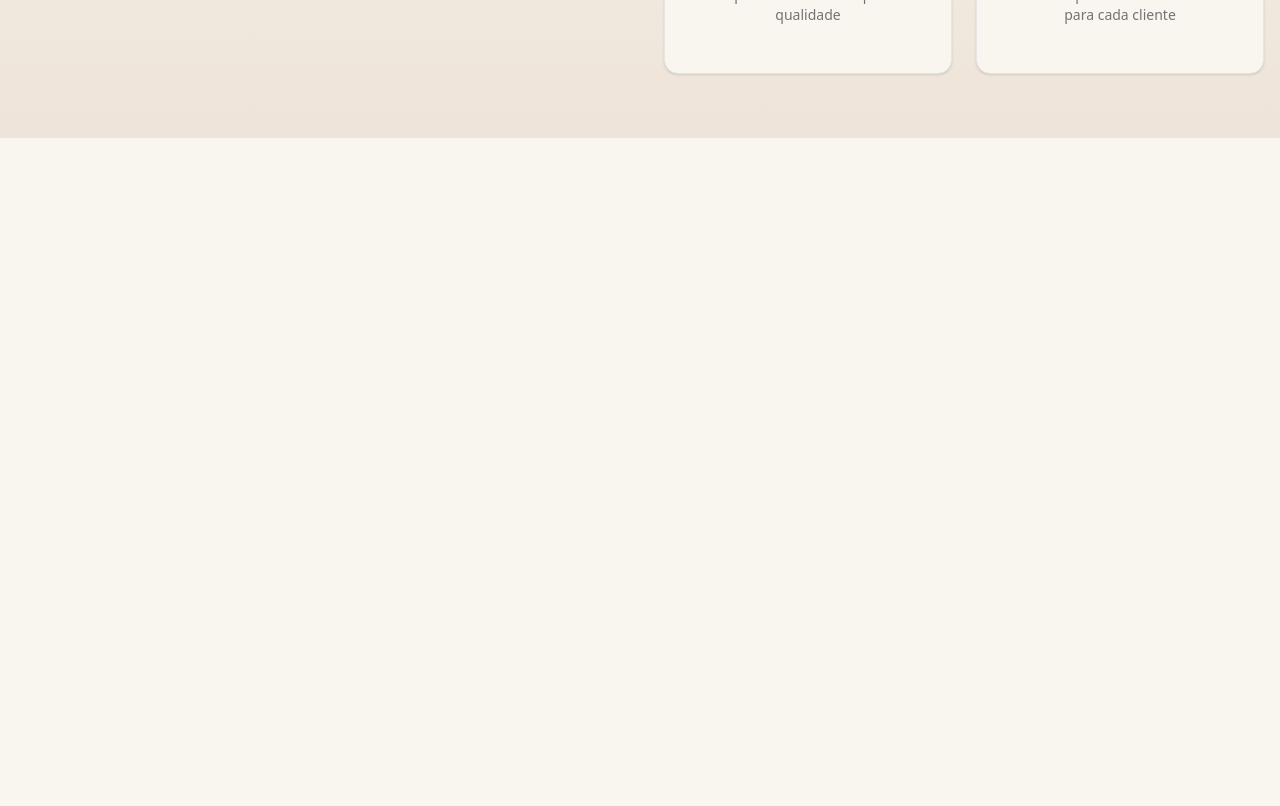
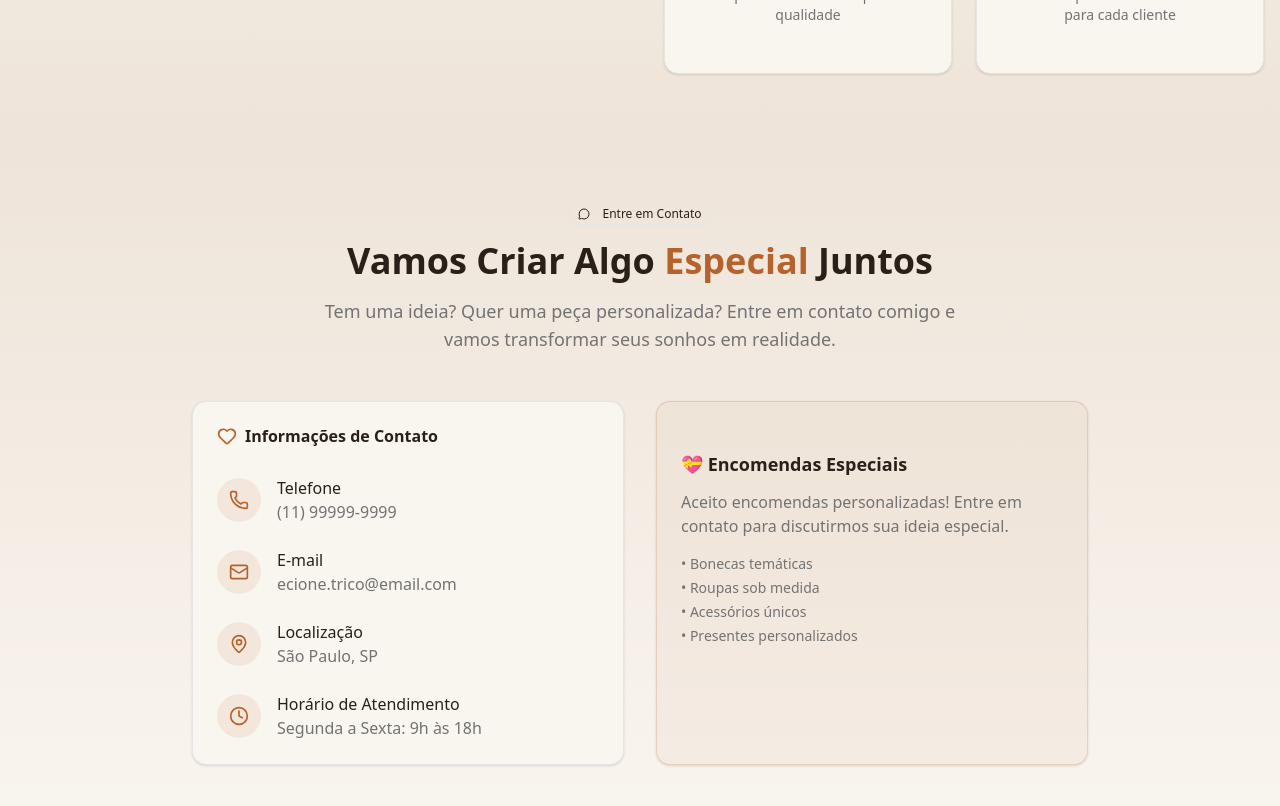
Before and after one commit to Faccin27/entre-pontos-trico, a Next.js app: page / in a window 1280 px wide. Shown: the part 2180-2986 px from the top of the page. Before the commit the page ends 2318 px from the top, so only its background shows below. Built offline with nearby package versions, Linux system fonts and the light colour scheme.

Commit message:
feat: created contact section

```diff
--- a/src/app/page.tsx
+++ b/src/app/page.tsx
@@ -1,4 +1,5 @@
 import About from "@/components/about";
+import Contact from "@/components/contact";
 import Header from "@/components/header";
 import Hero from "@/components/hero";
 import Portfolio from "@/components/portfolio";
@@ -10,6 +11,7 @@ export default function Home() {
       <Hero />
       <Portfolio />
       <About />
+      <Contact />
     </div>
   )
 }
--- /dev/null
+++ b/src/components/contact.tsx
@@ -0,0 +1,97 @@
+import { Card, CardContent, CardHeader, CardTitle } from "@/components/ui/card";
+import { Badge } from "@/components/ui/badge";
+import { Phone, Mail, MessageCircle, MapPin, Clock, Heart } from "lucide-react";
+
+const Contact = () => {
+  return (
+    <section className="py-16 bg-gradient-to-b from-wood-light to-background">
+      <div className="container mx-auto px-4">
+        <div className="text-center mb-12">
+          <Badge variant="outline" className="mb-4">
+            <MessageCircle className="h-4 w-4 mr-2" />
+            Entre em Contato
+          </Badge>
+          <h2 className="text-3xl md:text-4xl font-bold text-foreground mb-4">
+            Vamos Criar Algo <span className="text-primary">Especial</span> Juntos
+          </h2>
+          <p className="text-lg text-muted-foreground max-w-2xl mx-auto">
+            Tem uma ideia? Quer uma peça personalizada? Entre em contato comigo e vamos transformar seus sonhos em realidade.
+          </p>
+        </div>
+
+        <div className="max-w-4xl mx-auto">
+          <div className="grid md:grid-cols-2 gap-8">
+            <Card className="bg-card shadow-soft">
+              <CardHeader>
+                <CardTitle className="flex items-center">
+                  <Heart className="h-5 w-5 mr-2 text-primary" />
+                  Informações de Contato
+                </CardTitle>
+              </CardHeader>
+              <CardContent className="space-y-6">
+                <div className="flex items-center space-x-4">
+                  <div className="bg-primary/10 p-3 rounded-full">
+                    <Phone className="h-5 w-5 text-primary" />
+                  </div>
+                  <div>
+                    <h4 className="font-medium text-foreground">Telefone</h4>
+                    <p className="text-muted-foreground">(11) 99999-9999</p>
+                  </div>
+                </div>
+
+                <div className="flex items-center space-x-4">
+                  <div className="bg-primary/10 p-3 rounded-full">
+                    <Mail className="h-5 w-5 text-primary" />
+                  </div>
+                  <div>
+                    <h4 className="font-medium text-foreground">E-mail</h4>
+                    <p className="text-muted-foreground">ecione.trico@email.com</p>
+                  </div>
+                </div>
+
+                <div className="flex items-center space-x-4">
+                  <div className="bg-primary/10 p-3 rounded-full">
+                    <MapPin className="h-5 w-5 text-primary" />
+                  </div>
+                  <div>
+                    <h4 className="font-medium text-foreground">Localização</h4>
+                    <p className="text-muted-foreground">São Paulo, SP</p>
+                  </div>
+                </div>
+
+                <div className="flex items-center space-x-4">
+                  <div className="bg-primary/10 p-3 rounded-full">
+                    <Clock className="h-5 w-5 text-primary" />
+                  </div>
+                  <div>
+                    <h4 className="font-medium text-foreground">Horário de Atendimento</h4>
+                    <p className="text-muted-foreground">Segunda a Sexta: 9h às 18h</p>
+                  </div>
+                </div>
+              </CardContent>
+            </Card>
+
+            <Card className="bg-primary/5 border-primary/20">
+              <CardContent className="p-6">
+                <h3 className="text-lg font-semibold text-foreground mb-3">
+                  💝 Encomendas Especiais
+                </h3>
+                <p className="text-muted-foreground mb-4">
+                  Aceito encomendas personalizadas! Entre em contato para discutirmos sua ideia especial.
+                </p>
+                <ul className="text-sm text-muted-foreground space-y-1">
+                  <li>• Bonecas temáticas</li>
+                  <li>• Roupas sob medida</li>
+                  <li>• Acessórios únicos</li>
+                  <li>• Presentes personalizados</li>
+                </ul>
+              </CardContent>
+            </Card>
+          </div>
+        </div>
+      </div>
+    </section>
+  );
+};
+
+export default Contact;
```
